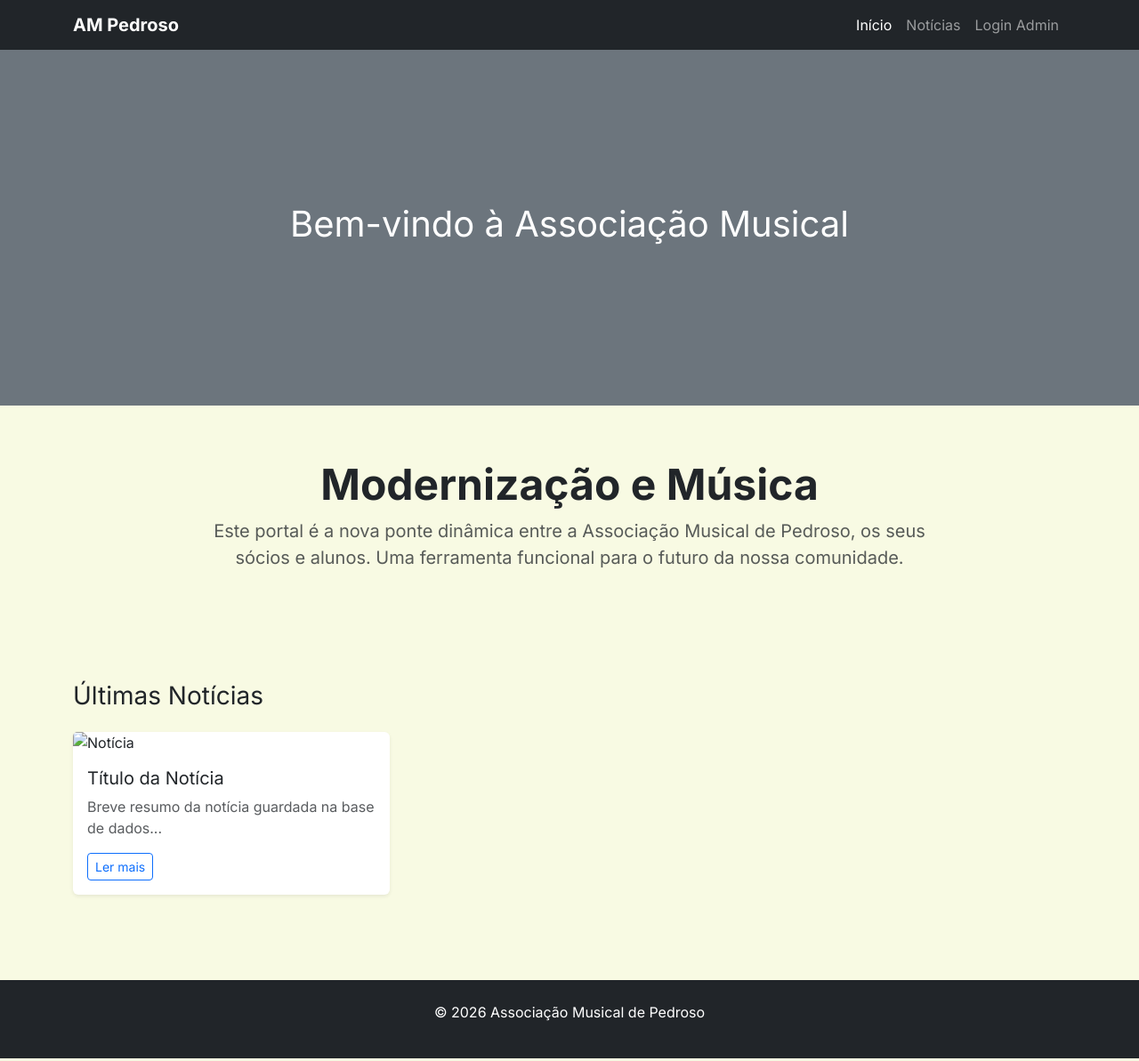
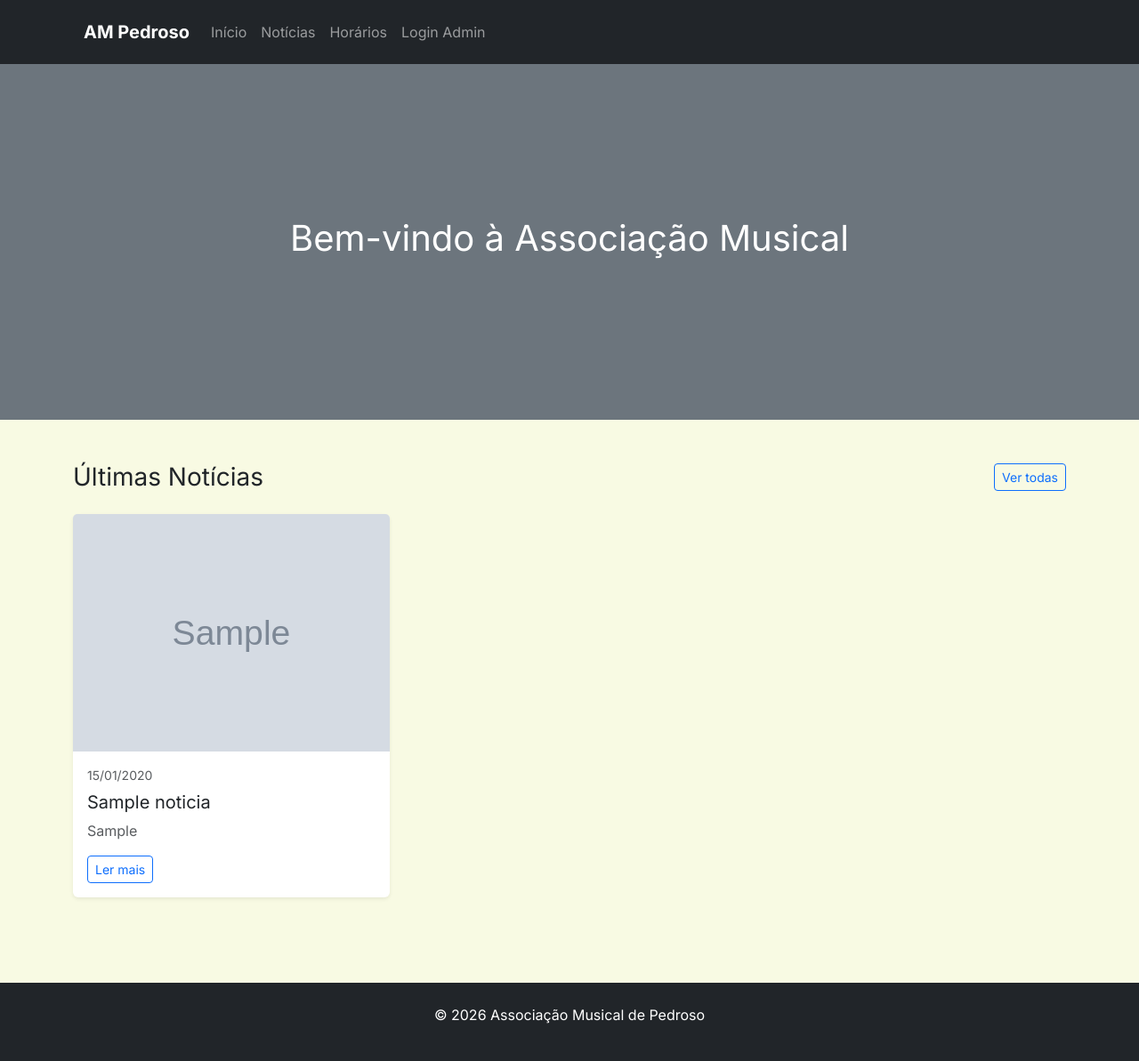
Before and after one commit to AndrePx17/Musical-association-site, a PHP site: page / in a window 1280 px wide. Shown: the whole page at 89% size. Run offline with PHP 8.4, Linux system fonts and the light colour scheme; tables that the repository leaves empty hold one stand-in row (values such as "Sample post"); grey boxes marked "Sample" are stand-in pictures; a stand-in replaces the project's code that opens the database connection.

Commit message:
general edits 11/05

```diff
--- a/Frontend/navbar.php
+++ b/Frontend/navbar.php
@@ -10,9 +10,10 @@
         </button>
         <div class="collapse navbar-collapse" id="navbarNav">
             <ul class="navbar-nav ms-auto">
-                <li class="nav-item"><a class="nav-link" href="../www/index.php">Início</a></li>
-                <li class="nav-item"><a class="nav-link" href="../Backend/noticias.php">Notícias</a></li>
-                <li class="nav-item"><a class="nav-link" href="../Backend/login.php">Login Admin</a></li>
+                <li class="nav-item"><a class="nav-link" href="/www/index.php">Início</a></li>
+                <li class="nav-item"><a class="nav-link" href="/Backend/noticias.php">Notícias</a></li>
+                <li class="nav-item"><a class="nav-link" href="/Backend/horarios.php">Horários</a></li>
+                <li class="nav-item"><a class="nav-link" href="/Backend/login.php">Login Admin</a></li>
                 <?php if(isset($_SESSION["id_user"])) { ?>
                     <li class="nav-item"><a class="nav-link text-danger" href="../Backend/logout.php">Sair</a></li>
                 <?php }?>
--- a/index.html
+++ /dev/null
@@ -1,93 +0,0 @@
-<!DOCTYPE html>
-<html lang="pt">
-<head>
-    <meta charset="utf-8">
-    <meta name="viewport" content="width=device-width, initial-scale=1">
-    <title>Associação Musical de Pedroso</title>
-
-    <link href="https://cdn.jsdelivr.net/npm/bootstrap@5.3.3/dist/css/bootstrap.min.css" rel="stylesheet">
-    <link href="https://fonts.googleapis.com/css2?family=Inter:wght@400;700&display=swap" rel="stylesheet">
-    <link href="Frontend/style.css" rel="stylesheet"
-</head>
-<body>
-
-    <nav class="navbar navbar-expand-lg navbar-dark bg-dark sticky-top">
-        <div class="container">
-            <a class="navbar-brand" href="#">AM Pedroso</a>
-            <button class="navbar-toggler" type="button" data-bs-toggle="collapse" data-bs-target="#navbarNav">
-                <span class="navbar-toggler-icon"></span>
-            </button>
-            <div class="collapse navbar-collapse" id="navbarNav">
-                <ul class="navbar-nav ms-auto">
-                    <li class="nav-item"><a class="nav-link active" href="#">Início</a></li>
-                    <li class="nav-item"><a class="nav-link" href="Frontend/noticias.html">Notícias</a></li>
-                    <li class="nav-item"><a class="nav-link" href="backend/login.php">Login Admin</a></li>
-                </ul>
-            </div>
-        </div>
-    </nav>
-
-    <div id="heroCarousel" class="carousel slide" data-bs-ride="carousel">
-        <div class="carousel-inner">
-            <div class="carousel-item active">
-                <div class="bg-secondary text-white d-flex align-items-center justify-content-center" style="height: 400px;">
-                    <h1>Bem-vindo à Associação Musical</h1>
-                </div>
-            </div>
-            </div>
-    </div>
-
-    <section class="hero-section text-center">
-        <div class="container">
-            <h2 class="display-5 fw-bold">Modernização e Música</h2>
-            <p class="lead text-muted mx-auto" style="max-width: 800px;">
-                Este portal é a nova ponte dinâmica entre a Associação Musical de Pedroso,
-                os seus sócios e alunos. Uma ferramenta funcional para o futuro da nossa comunidade.
-            </p>
-        </div>
-    </section>
-
-    <section id="noticias" class="py-5">
-        <div class="container">
-            <h3 class="mb-4">Últimas Notícias</h3>
-            <div class="row g-4">
-                <div class="col-12 col-md-6 col-lg-4">
-                    <div class="card h-100 shadow-sm">
-                        <img src="" class="card-img-top" alt="Notícia">
-                        <div class="card-body">
-                            <h5 class="card-title">Título da Notícia</h5>
-                            <p class="card-text text-muted">Breve resumo da notícia guardada na base de dados...</p>
-                            <a href="#" class="btn btn-outline-primary btn-sm">Ler mais</a>
-                        </div>
-                    </div>
-                </div>
-                </div>
-        </div>
-    </section>
-
-    <!--<section id="objetivos" class="py-5 bg-light">
-        <div class="container">
-            <div class="row text-center">
-                <div class="col-md-4">
-                    <h4>Modernização</h4>
-                    <p class="small text-muted">Design limpo e responsivo.</p>
-                </div>
-                <div class="col-md-4">
-                    <h4>Dinamização</h4>
-                    <p class="small text-muted">Gestão ativa de conteúdos.</p>
-                </div>
-                <div class="col-md-4">
-                    <h4>Escalabilidade</h4>
-                    <p class="small text-muted">Pronto para a PAP.</p>
-                </div>
-            </div>
-        </div>
-    </section>-->
-
-    <footer class="bg-dark text-white py-4 mt-5 text-center">
-        <p>&copy; 2026 Associação Musical de Pedroso</p>
-    </footer>
-
-    <script src="https://cdn.jsdelivr.net/npm/bootstrap@5.3.3/dist/js/bootstrap.bundle.min.js"></script>
-</body>
-</html>
--- /dev/null
+++ b/index.php
@@ -0,0 +1,75 @@
+<?php
+session_start();
+include "Backend/config.php";
+
+$ultimasNoticias=$conn->query("SELECT id_noticia, titulo, resumo, corpo, imagem, data_criacao FROM TB_noticias ORDER BY data_criacao DESC, id_noticia DESC LIMIT 3");
+?>
+<!DOCTYPE html>
+<html lang="pt">
+<head>
+    <meta charset="utf-8">
+    <meta name="viewport" content="width=device-width, initial-scale=1">
+    <title>Associação Musical de Pedroso</title>
+
+    <link href="https://cdn.jsdelivr.net/npm/bootstrap@5.3.3/dist/css/bootstrap.min.css" rel="stylesheet">
+    <link href="https://fonts.googleapis.com/css2?family=Inter:wght@400;700&display=swap" rel="stylesheet">
+    <link href="Frontend/style.css" rel="stylesheet">
+</head>
+<body>
+
+    <nav class="navbar navbar-expand-lg navbar-dark bg-dark sticky-top">
+        <div class="container">
+            <?php include "Frontend/navbar.php"; ?>
+        </div>
+    </nav>
+
+    <div id="heroCarousel" class="carousel slide" data-bs-ride="carousel">
+        <div class="carousel-inner">
+            <div class="carousel-item active">
+                <div class="bg-secondary text-white d-flex align-items-center justify-content-center" style="height: 400px;">
+                    <h1>Bem-vindo à Associação Musical</h1>
+                </div>
+            </div>
+            </div>
+    </div>
+
+    <section id="noticias" class="py-5">
+        <div class="container">
+            <div class="d-flex justify-content-between align-items-center mb-4">
+                <h3 class="mb-0">Últimas Notícias</h3>
+                <a href="Backend/noticias.php" class="btn btn-outline-primary btn-sm">Ver todas</a>
+            </div>
+            <div class="row g-4">
+                <?php if($ultimasNoticias && $ultimasNoticias->num_rows > 0){ ?>
+                    <?php while($noticia=$ultimasNoticias->fetch_assoc()){ ?>
+                        <div class="col-12 col-md-6 col-lg-4">
+                            <div class="card h-100 shadow-sm">
+                                <?php if($noticia["imagem"] != ""){ ?>
+                                    <img src="<?= htmlspecialchars($noticia["imagem"]) ?>" class="card-img-top" alt="<?= htmlspecialchars($noticia["titulo"]) ?>">
+                                <?php } ?>
+                                <div class="card-body">
+                                    <p class="text-muted small mb-2">
+                                        <?= date("d/m/Y", strtotime($noticia["data_criacao"])) ?>
+                                    </p>
+                                    <h5 class="card-title"><?= htmlspecialchars($noticia["titulo"]) ?></h5>
+                                    <p class="card-text text-muted"><?= htmlspecialchars($noticia["resumo"] ?? "") ?></p>
+                                    <a href="Backend/noticias.php" class="btn btn-outline-primary btn-sm">Ler mais</a>
+                                </div>
+                            </div>
+                        </div>
+                    <?php } ?>
+                <?php } else{ ?>
+                    <div class="col-12">
+                        <div class="alert alert-info mb-0">Ainda não existem notícias.</div>
+                    </div>
+                <?php } ?>
+            </div>
+        </div>
+    </section>
+    <?php
+        include "Frontend/footer.php";
+    ?>
+
+    <script src="https://cdn.jsdelivr.net/npm/bootstrap@5.3.3/dist/js/bootstrap.bundle.min.js"></script>
+</body>
+</html>
```
Also changed, not shown: Backend/horarios.php (added, +173 -0 lines), Backend/perfil.php (deleted, +0 -20 lines), Database/associacaomusical.sql (+7 -0 lines).
